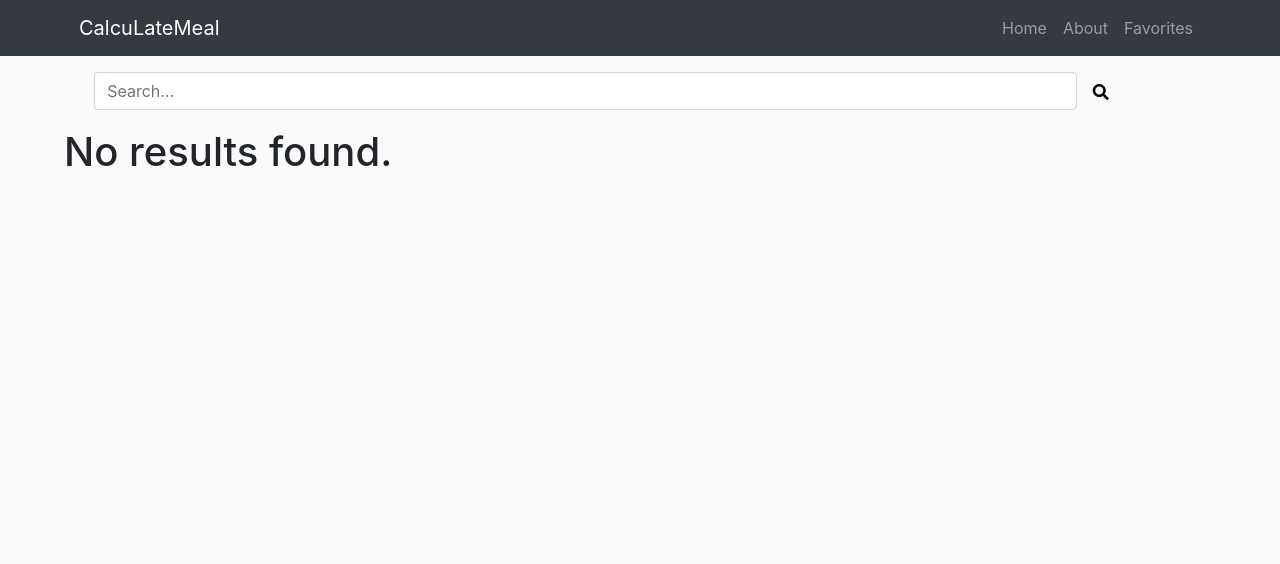
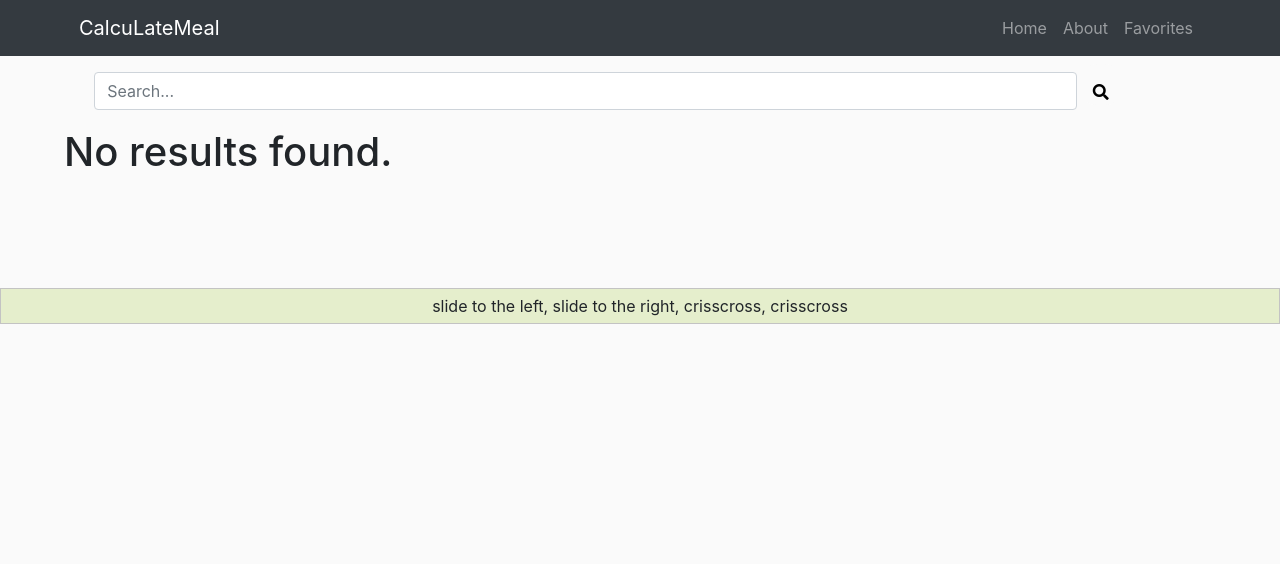
Before and after one commit to grace-hong/latemealcalc, a Flask app: template templates/category.html in a window 1280 px wide. Shown: the top 564 px of the page. Run offline with Flask 2, Linux system fonts and the light colour scheme; the template is opened without the code that fills it, so the values that code supplies are empty; some libraries are stand-ins or nearby versions.

Commit message:
Update category.html

```diff
--- a/templates/category.html
+++ b/templates/category.html
@@ -116,7 +116,8 @@
 
 <!-- calculator -->
 <footer>
-	<div class = "row fixed-bottom" style = "background-color: #eceff1;border-top: solid #3E4551 .1rem;max-height:210px; overflow:auto;">
+	<div id = "flip" style = "padding: 5px;text-align: center;background-color: #e5eecc;border: solid 1px #c3c3c3;">slide to the left, slide to the right, crisscross, crisscross</div>
+	<div id = "panel" class = "row fixed-bottom" style = "background-color: #eceff1;border-top: solid #3E4551 .1rem;max-height:210px; overflow:auto;">
 		<div class = "col-8" style = "padding-right:0; padding-top:.8rem; border-right: solid .1rem; text-align: center;" >
 			<h6>YOUR CART</h6>
 			<div class="calculator-scroll">
@@ -154,6 +155,14 @@
 				<br><button type="button" onclick="window.location='/checkout';"> Checkout </button>
 		</div>
 
+		<script src="https://ajax.googleapis.com/ajax/libs/jquery/3.3.1/jquery.min.js"></script>
+		<script>
+		$(document).ready(function(){
+		  $("#flip").click(function(){
+		    $("#panel").slideToggle("slow");
+		  });
+		});
+		</script>
 		<!--<div class = "col-2" style="padding-left:0; text-align:center; padding-top: .8rem; align-items: center;">
 			<button type="button" onclick="window.location='/checkout';"> Checkout </button>
 		</div>-->
```
